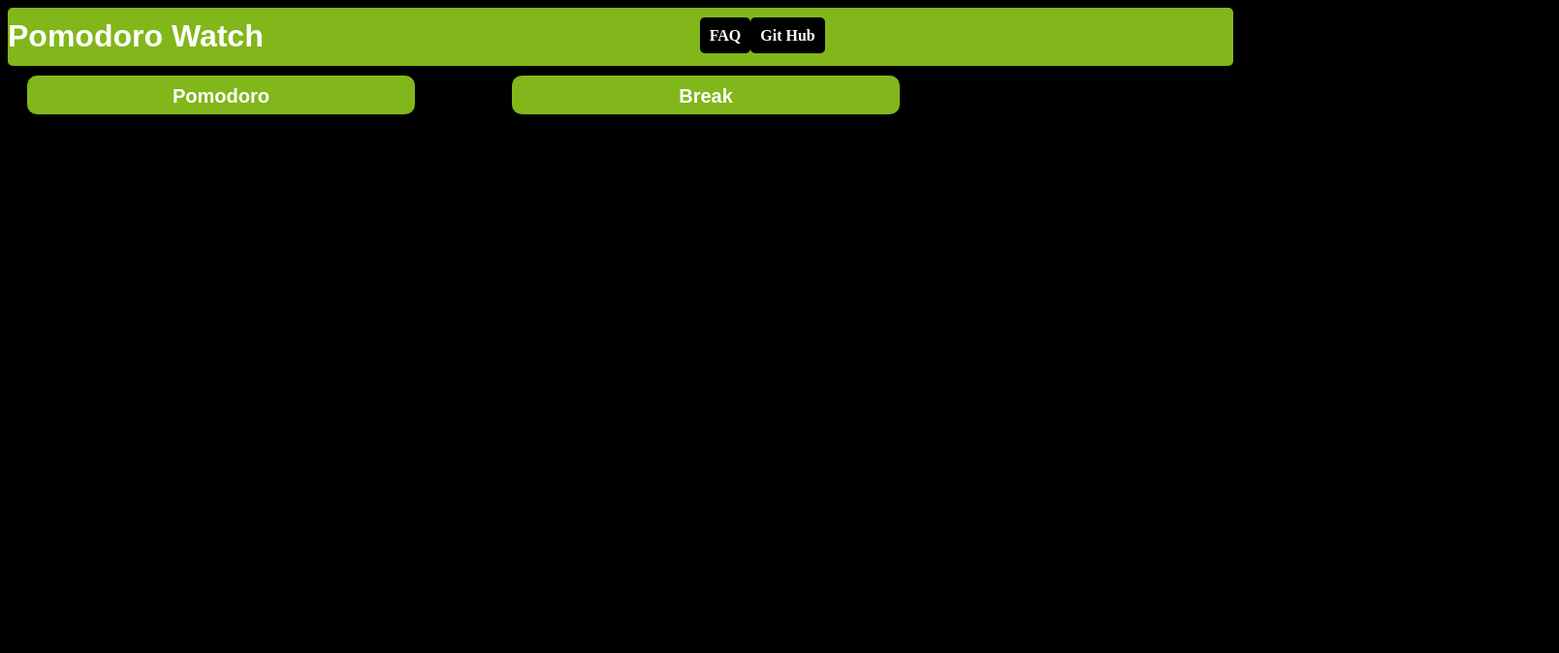
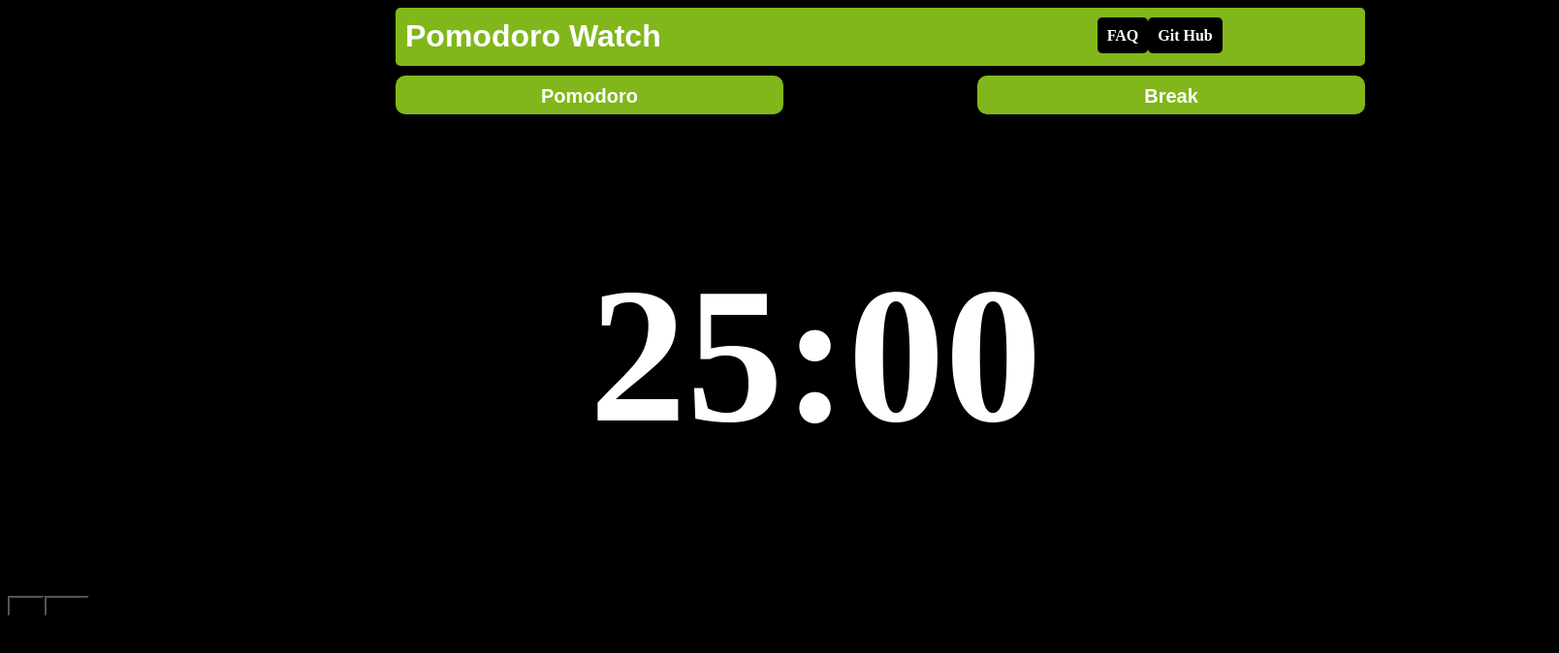
Before and after one commit to LucasVidigal98/pomodoro-watch, a React (Create React App) app: page / in a window 1280 px wide. Shown: the top 674 px of the page at 97% size, 1608 px wide, since content can reach past the window. Built offline with nearby package versions, Linux system fonts and the light colour scheme.

Commit message:
Create timer

```diff
--- a/src/App.js
+++ b/src/App.js
@@ -2,12 +2,14 @@ import React from 'react';
 import Header from './components/Header';
 import ButtonsWatchs from './components/ButtonsWatchs';
 import './App.css';
+import Timer from './components/Timer';
 
 function App() {
   return (
     <div className="App">
       <Header></Header>
       <ButtonsWatchs></ButtonsWatchs>
+      <Timer></Timer>
     </div>
   );
 }
--- a/src/components/ButtonsWatchs/index.js
+++ b/src/components/ButtonsWatchs/index.js
@@ -1,11 +1,12 @@
 import React from 'react';
+import Timer from '../Timer';
 import './styles.css';
 
 const ButtonsWatchs = () => (
 
     <div className="watchs">
-        <button id="pomodoro">Pomodoro</button>
-        <button id="break">Break</button>
+        <button onClick={Timer.pomodoro} id="pomodoro">Pomodoro</button>
+        <button onClick={Timer.break} id="break">Break</button>
     </div>
 
 );
--- a/src/components/ButtonsWatchs/styles.css
+++ b/src/components/ButtonsWatchs/styles.css
@@ -4,7 +4,7 @@ button#pomodoro {
     background: #81b71a;
     color: #fff;
     position: relative;
-    right: -20px;
+    right: -400px;
     margin-top: 10px;
     padding: 10px;
     border: 10px;
@@ -25,7 +25,7 @@ button#break {
     background: #81b71a;
     color: #fff;
     position: relative;
-    right: -120px;
+    right: -600px;
     margin-top: 10px;
     padding: 10px;
     border: 10px;
--- a/src/components/Header/styles.css
+++ b/src/components/Header/styles.css
@@ -1,4 +1,5 @@
 header#main-header {
+    width: 1000px;
     height: 60px;
     background: #81b71a;
     font-weight: bold;
@@ -7,7 +8,9 @@ header#main-header {
     justify-content: left;
     align-items: left;
     border: 20px;
-    border-radius: 5px;;
+    border-radius: 5px;
+    position: relative;
+    right: -400px;
 }
 
 header#main-header h1 {
@@ -15,4 +18,5 @@ header#main-header h1 {
     font-family: Arial, Helvetica, sans-serif;
     position: relative;
     top: -10px;
+    margin-left: 10px;
 }
--- /dev/null
+++ b/src/components/Timer/index.js
@@ -0,0 +1,36 @@
+import React from 'react';
+import './styles.css';
+
+class Timer extends React.Component{
+    state = {
+        timer: "25:00",
+    };
+
+    componentDidMount(){
+        this.setState({ timer: "25:00" });
+    };
+
+    pomodoro = () => {
+        console.log('aqui');
+        this.setState({ timer: "25:00" });
+    };
+
+    break = () => {
+        this.setState({ timer: "05:00" });
+    };
+
+    render(){
+
+        const { timer } = this.state;
+
+        return(
+            <div className="timer">
+                <h1 id="timer">{timer}</h1>
+                <button onClick={this.break}>aaa</button>
+                <button onClick={this.pomodoro}>bbbb</button>
+            </div>
+        );
+    }
+};
+
+export default Timer;
--- /dev/null
+++ b/src/components/Timer/styles.css
@@ -0,0 +1,8 @@
+
+h1#timer {
+    color: #fff;
+    width: 1000px;
+    font-size: 200px;
+    position: relative;
+    right: -600px;
+}
```
